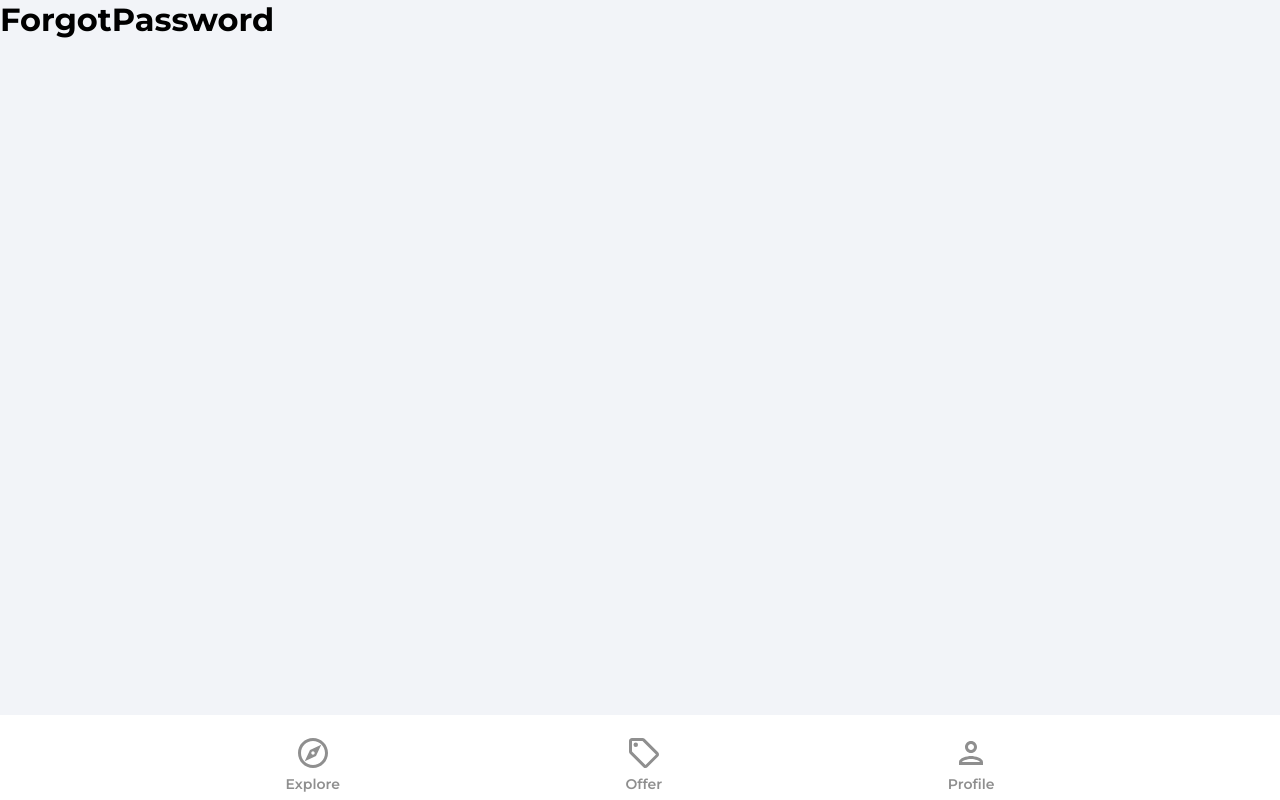
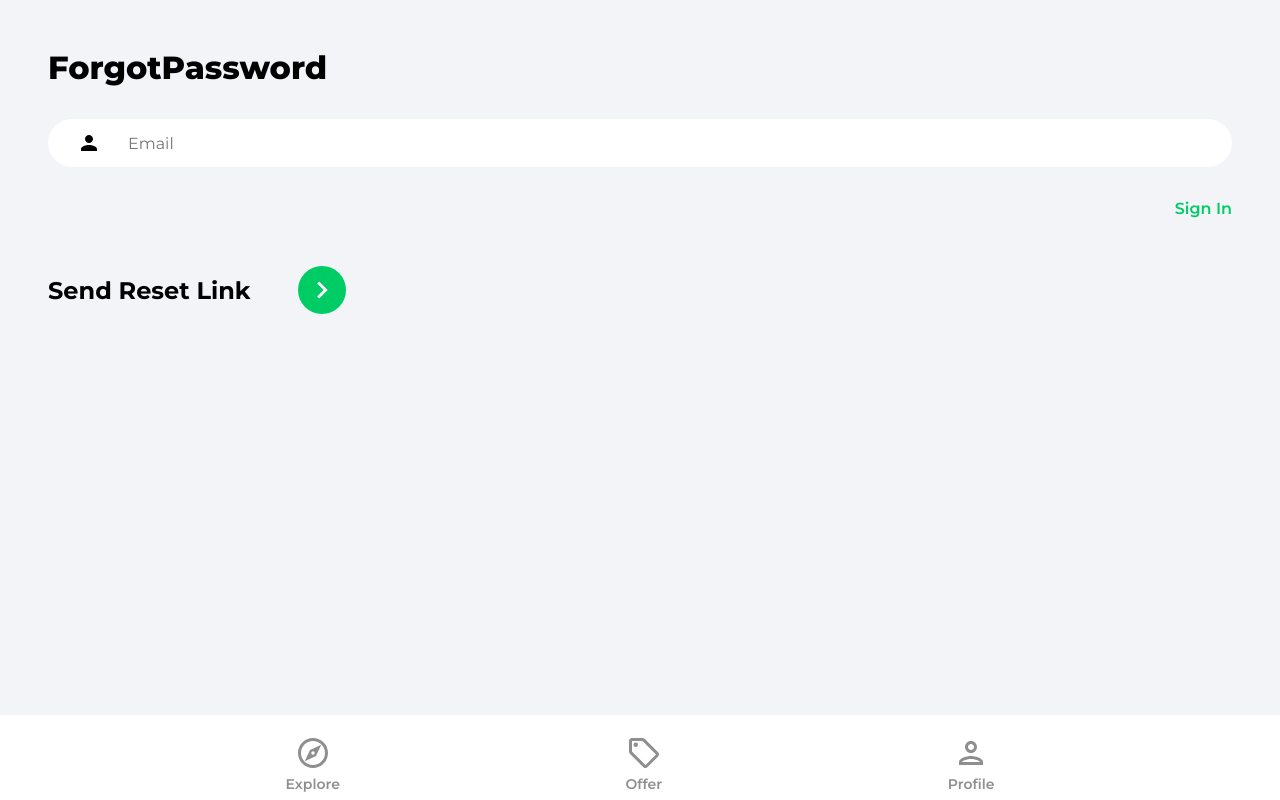
Before and after one commit to coffmanjrp/react-house-marketplace-app, a React (Create React App) app: page /forgot-password in a window 1280 px wide. Built offline with nearby package versions, Linux system fonts and the light colour scheme; no server answers.

Commit message:
Create Forgot Password page

```diff
--- a/src/pages/ForgotPassword.tsx
+++ b/src/pages/ForgotPassword.tsx
@@ -1,9 +1,56 @@
-import { FC } from 'react';
+import { ChangeEvent, FC, FormEvent, useState } from 'react';
+import { Link } from 'react-router-dom';
+import { toast } from 'react-toastify';
+import { getAuth, sendPasswordResetEmail } from 'firebase/auth';
+import { app } from 'firebase.config';
+import { ReactComponent as ArrowRidgtIcon } from 'assets/svg/keyboardArrowRightIcon.svg';
 
 const ForgotPassword: FC = () => {
+  const [email, setEmail] = useState('');
+
+  const onChange = (e: ChangeEvent<HTMLInputElement>) =>
+    setEmail(e.target.value);
+
+  const onSubmit = async (e: FormEvent) => {
+    e.preventDefault();
+
+    try {
+      const auth = getAuth(app);
+
+      await sendPasswordResetEmail(auth, email);
+
+      toast.success('Email was sent');
+    } catch (error) {
+      toast.error('Could not send reset email');
+    }
+  };
+
   return (
-    <div>
-      <h1>ForgotPassword</h1>
+    <div className="pageContainer">
+      <header className="pageHeader">
+        <p>ForgotPassword</p>
+      </header>
+      <main>
+        <form onSubmit={onSubmit}>
+          <input
+            type="email"
+            className="emailInput"
+            placeholder="Email"
+            id="email"
+            value={email}
+            onChange={onChange}
+          />
+          <Link to="/sign-in" className="forgotPasswordLink">
+            Sign In
+          </Link>
+          <div className="signInBar">
+            <div className="signInText">Send Reset Link</div>
+            <button type="submit" className="signInButton">
+              <ArrowRidgtIcon fill="#fff" width="34px" height="34px" />
+            </button>
+          </div>
+        </form>
+      </main>
     </div>
   );
 };
```
